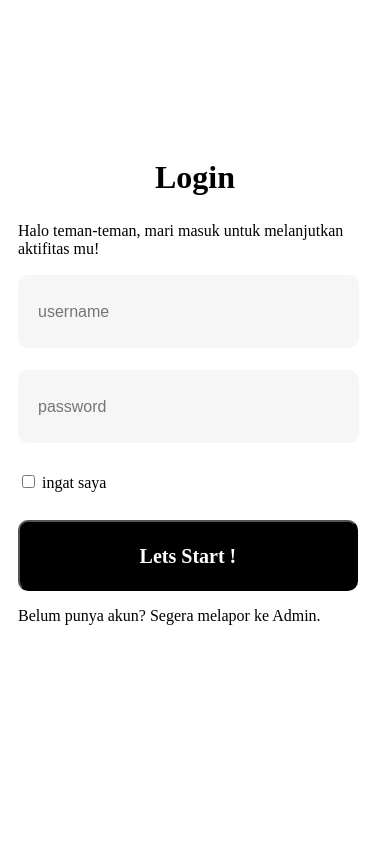
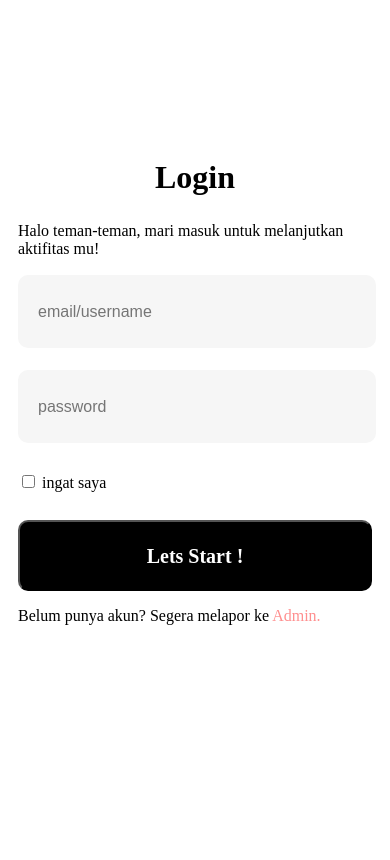
Before and after one commit to rzkmufid/web-design-ta, a PHP site: page / in a window 390 px wide. Run offline with PHP 8.4, Linux system fonts and the light colour scheme.

Commit message:
update responsive

```diff
--- a/index.html
+++ b/index.html
@@ -1,11 +1,10 @@
 <!DOCTYPE html>
 <html lang="en">
-
   <head>
-    <meta charset="UTF-8">
-    <meta http-equiv="X-UA-Compatible" content="IE=edge">
-    <meta name="viewport" content="width=device-width, initial-scale=1.0">
-    <link rel="stylesheet" href="style.css">
+    <meta charset="UTF-8" />
+    <meta http-equiv="X-UA-Compatible" content="IE=edge" />
+    <meta name="viewport" content="width=device-width, initial-scale=1.0" />
+    <link rel="stylesheet" href="style.css" />
     <title>Login - Asade</title>
   </head>
 
@@ -18,23 +17,25 @@
     <div class="before-box">
       <div class="box">
         <div class="blury">
-                <img src="assets/svg/tangan.svg" alt="">
+          <img src="assets/svg/tangan.svg" alt="" disable />
         </div>
         <div class="form">
           <form action="">
             <h2>Login</h2>
-                    <p class="greeting">Halo teman-teman, mari masuk untuk melanjutkan aktifitas mu!</p>
-                    <input type="text" placeholder="username">
-                    <input type="password" placeholder="password">
-                    <div class="checkbox">
-                        <input type="checkbox"> ingat saya
-                    </div>
+            <p class="greeting">
+              Halo teman-teman, mari masuk untuk melanjutkan aktifitas mu!
+            </p>
+            <input type="text" placeholder="email/username" />
+            <input type="password" placeholder="password" />
+            <div class="checkbox"><input type="checkbox" /> ingat saya</div>
             <button><a href="main.php" class="button">Lets Start !</a></button>
-                    <p>Belum punya akun? Segera melapor ke Admin.</p>
+            <p>
+              Belum punya akun? Segera melapor ke
+              <a href="" class="admin">Admin.</a>
+            </p>
           </form>
         </div>
       </div>
     </div>
   </body>
-
 </html>
--- a/style.css
+++ b/style.css
@@ -1,6 +1,6 @@
 body {
   font-family: poppins;
-  /* overflow: hidden; */
+  overflow: hidden;
 }
 .satu,
 .dua,
@@ -115,6 +115,15 @@ form {
 .checkbox {
   margin-top: 29px;
 }
+.admin {
+  text-decoration: none;
+  color: rgb(255, 143, 143);
+}
+
+.admin:hover {
+  text-decoration: none;
+  color: rgb(255, 97, 97);
+}
 
 button {
   width: 100%;
@@ -141,7 +150,7 @@ button a {
     overflow: hidden;
     overflow-y: hidden;
     overflow-x: hidden;
-    background-color: white;
+    /* background-color: white; */
   }
   .satu,
   .dua,
@@ -153,7 +162,7 @@ button a {
   }
   .form {
     border-radius: 20px;
-    width: 100%;
+    width: 105%;
     height: 100%;
     padding: 10px;
     margin: auto;
@@ -168,7 +177,7 @@ button a {
   .form input[type="text"],
   [type="password"] {
     /* padding: 10px; */
-    width: 90%;
+    width: 95%;
     height: 71px;
     border: none;
     background-color: #f6f6f6;
@@ -178,7 +187,7 @@ button a {
     padding-left: 20px;
   }
   button {
-    width: 96%;
+    width: 100%;
     height: 71px;
     background-color: #000;
     border-radius: 10px;
@@ -186,7 +195,7 @@ button a {
     /* margin: 0 114px; */
   }
   button a {
-    padding: 20px 32%;
+    padding: 20px 34%;
     text-decoration: none;
     color: white;
     font-family: poppins;
```
Lines whose indentation alone changed are shown as unchanged.
